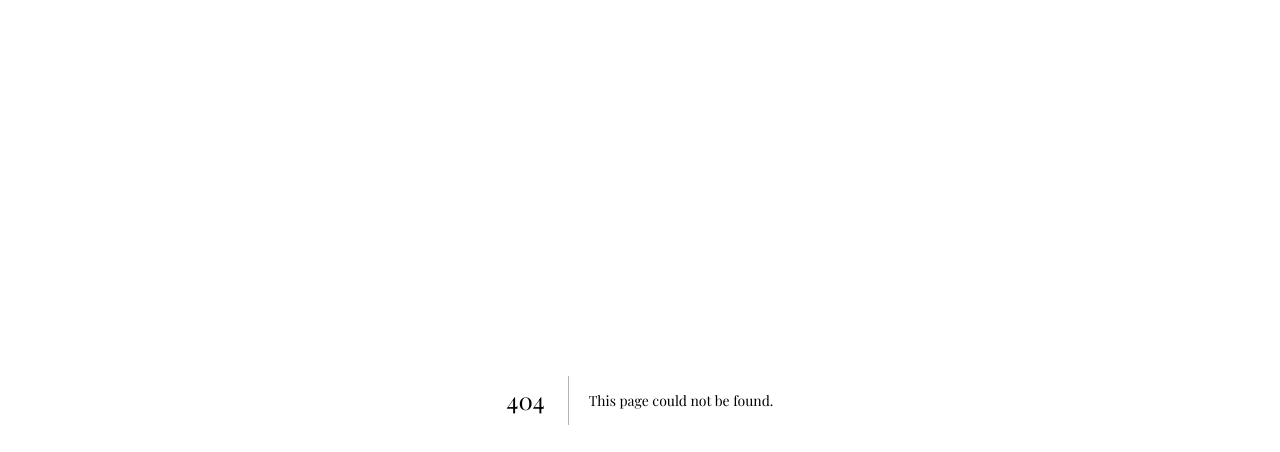
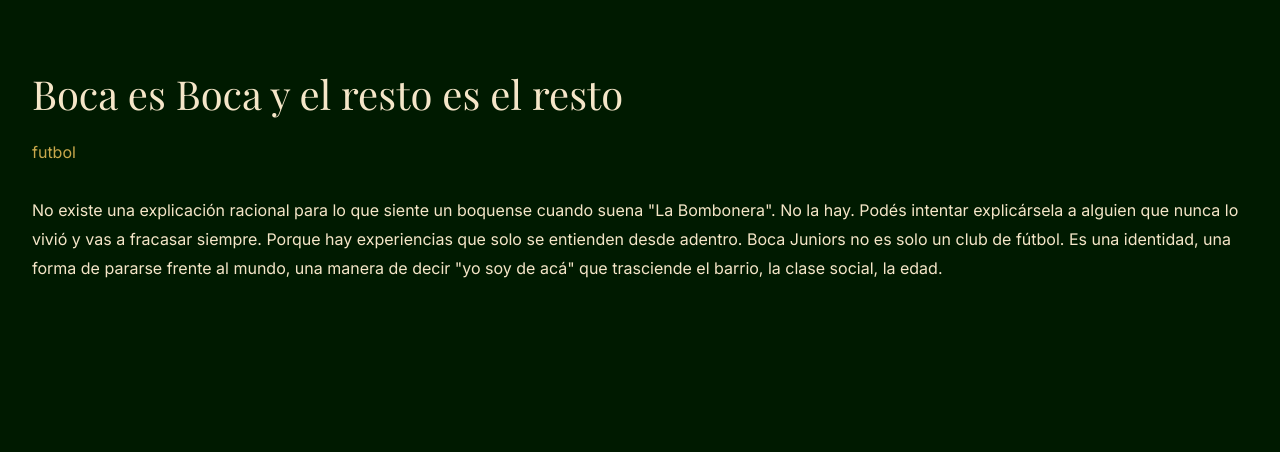
Before and after one commit to Danielfer31/newsletter, a Next.js app: page /post/2026-06-24-boca-es-boca in a window 1280 px wide. Before the commit this address had no page. Shown: the top 452 px of the page. Built offline with nearby package versions, Linux system fonts and the light colour scheme.

Commit message:
feat: assemble home page with LiveMap + StoryCarousel integration

```diff
--- /dev/null
+++ b/src/app/HomeClient.tsx
@@ -0,0 +1,17 @@
+'use client'
+
+import { useState } from 'react'
+import { Category, Post } from '@/types/post'
+import LiveMap from '@/components/LiveMap'
+import StoryCarousel from '@/components/StoryCarousel'
+
+export default function HomeClient({ posts }: { posts: Post[] }) {
+  const [activeCategory, setActiveCategory] = useState<Category | null>(null)
+
+  return (
+    <main>
+      <LiveMap activeCategory={activeCategory} />
+      <StoryCarousel posts={posts} onCategoryChange={setActiveCategory} />
+    </main>
+  )
+}
--- a/src/app/page.tsx
+++ b/src/app/page.tsx
@@ -1,8 +1,7 @@
+import { getAllPosts } from '@/lib/posts'
+import HomeClient from './HomeClient'
+
 export default function Home() {
-  return (
-    <main style={{ color: "var(--parchment)", padding: "2rem" }}>
-      <h1>La Biblioteca de Apolo</h1>
-      <p>Construcción en progreso...</p>
-    </main>
-  )
+  const posts = getAllPosts()
+  return <HomeClient posts={posts} />
 }
--- /dev/null
+++ b/src/app/post/[slug]/page.tsx
@@ -0,0 +1,25 @@
+import { getPostBySlug, getAllPosts } from '@/lib/posts'
+import { notFound } from 'next/navigation'
+
+export async function generateStaticParams() {
+  const posts = getAllPosts()
+  return posts.map(post => ({ slug: post.slug }))
+}
+
+export default async function PostPage({ params }: { params: Promise<{ slug: string }> }) {
+  const { slug } = await params
+  const post = getPostBySlug(slug)
+  if (!post) notFound()
+
+  return (
+    <div style={{ backgroundColor: post.tema?.fondo || '#0a0a0f', minHeight: '100vh', padding: '4rem 2rem' }}>
+      <h1 style={{ color: 'var(--parchment)', fontFamily: 'var(--font-serif)', fontSize: '2.5rem' }}>
+        {post.titulo}
+      </h1>
+      <p style={{ color: 'var(--gold)', marginTop: '1rem' }}>{post.categoria}</p>
+      <div style={{ color: 'var(--parchment)', marginTop: '2rem', lineHeight: '1.8' }}>
+        {post.contenido}
+      </div>
+    </div>
+  )
+}
```
